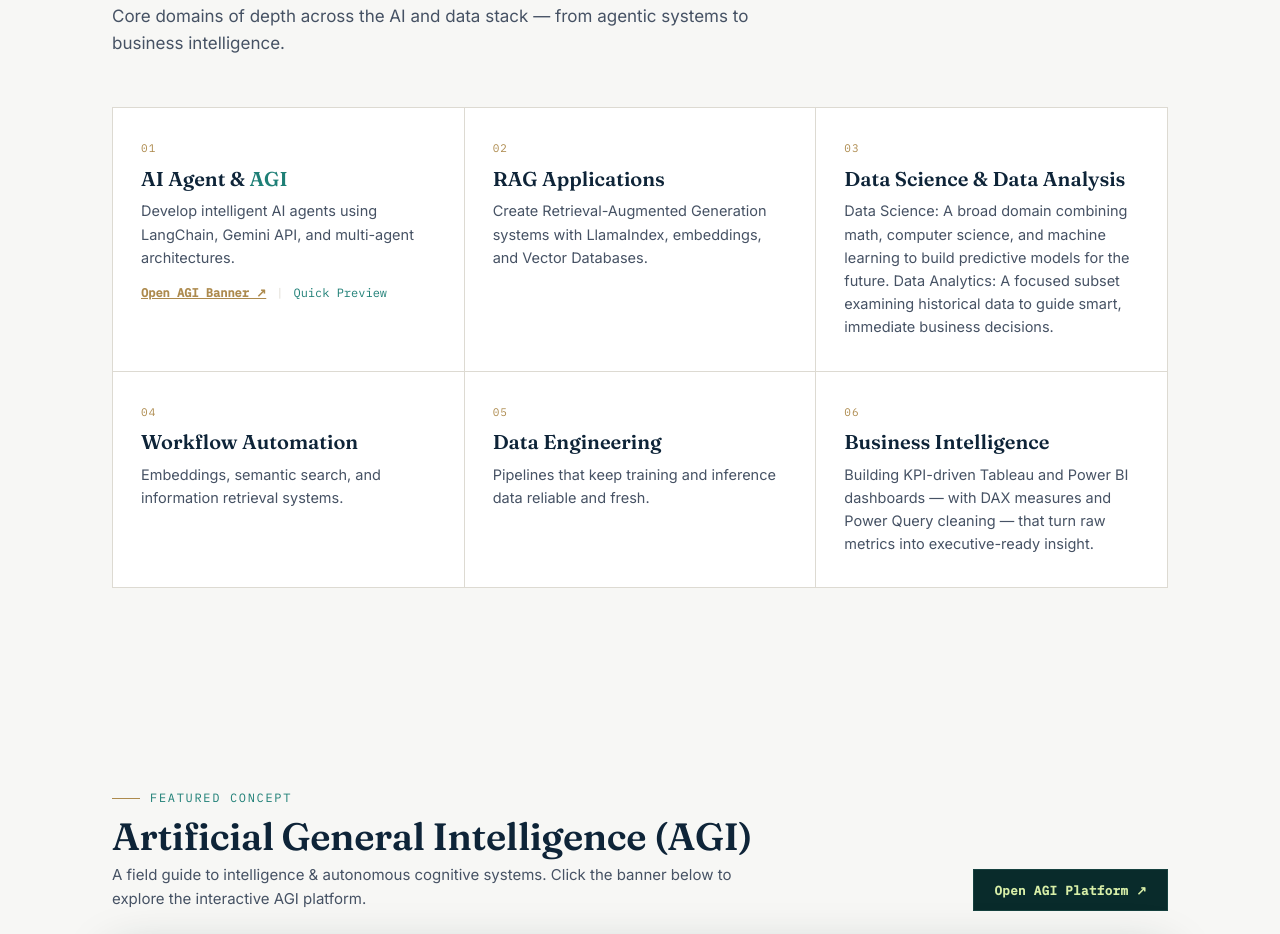
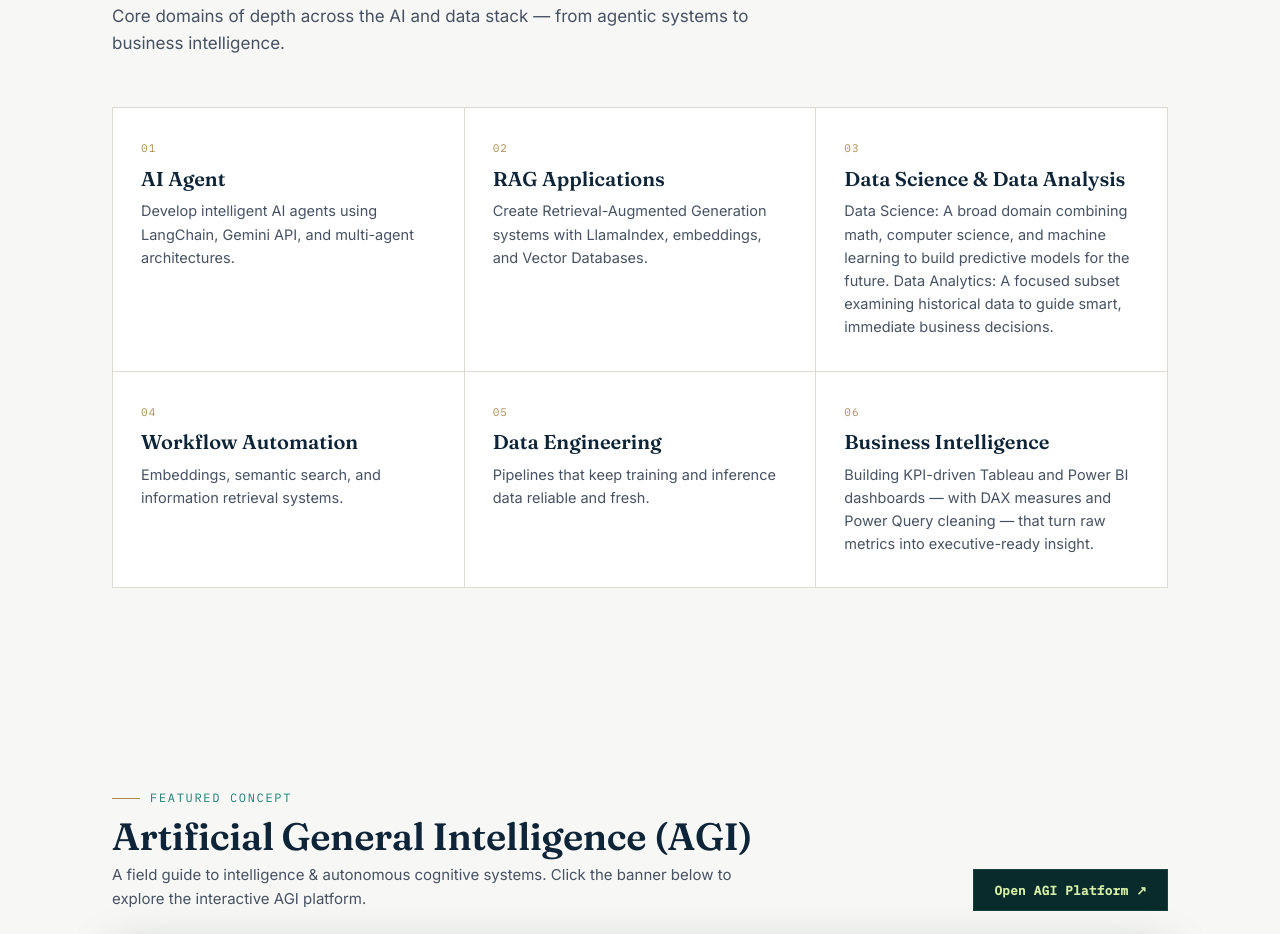
Before and after one commit to Akbarhusain429/Akbar-Husain-Portfolio, a plain HTML site: page index.html in a window 1280 px wide. Shown: the part 1793-2727 px from the top of the page. Drawn offline with Linux system fonts and the light colour scheme.

Commit message:
Update index.html

```diff
--- a/index.html
+++ b/index.html
@@ -1365,14 +1365,14 @@
       <div class="expertise-grid">
         <div class="expertise-card">
           <div class="ecard-lbl">01</div>
-          <h3><a href="Aiagent.html">AI Agent</a> &amp; <a href="agi.html" target="_blank" style="color: var(--signal);">AGI</a></h3>
+          <h3><a href="Aiagent.html">AI Agent</a> </h3>
           <p class="ecard-desc">Develop intelligent AI agents using LangChain,
                   Gemini API, and multi-agent architectures.</p>
-          <div style="margin-top: 14px; display: flex; gap: 10px; font-family: var(--mono); font-size: 12px;">
+          <!-- <div style="margin-top: 14px; display: flex; gap: 10px; font-family: var(--mono); font-size: 12px;">
             <a href="agi.html" target="_blank" style="color: var(--brass); font-weight: 600; text-decoration: underline;">Open AGI Banner ↗</a>
             <span style="color: var(--line);">|</span>
             <a href="javascript:void(0)" onclick="openAgiModal()" style="color: var(--signal);">Quick Preview</a>
-          </div>
+          </div> -->
         </div>
         <div class="expertise-card">
           <div class="ecard-lbl">02</div>
```
